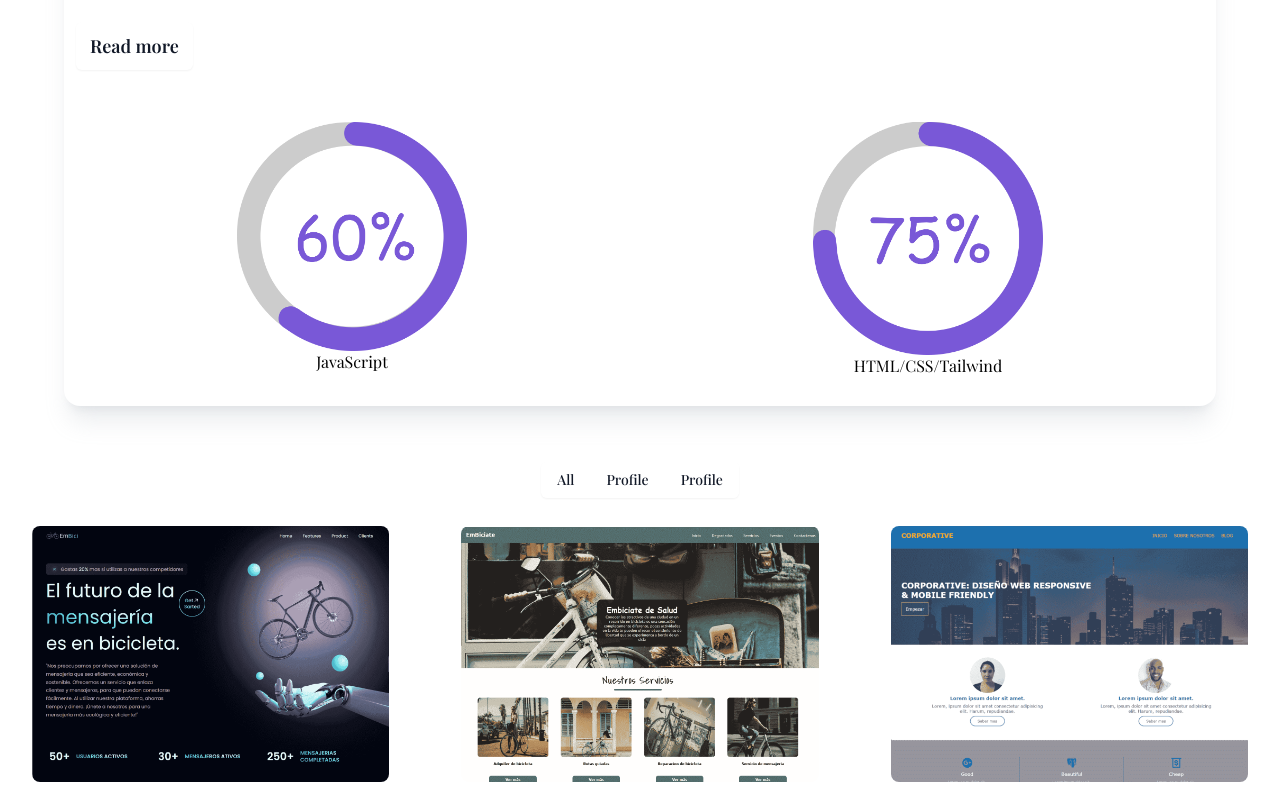
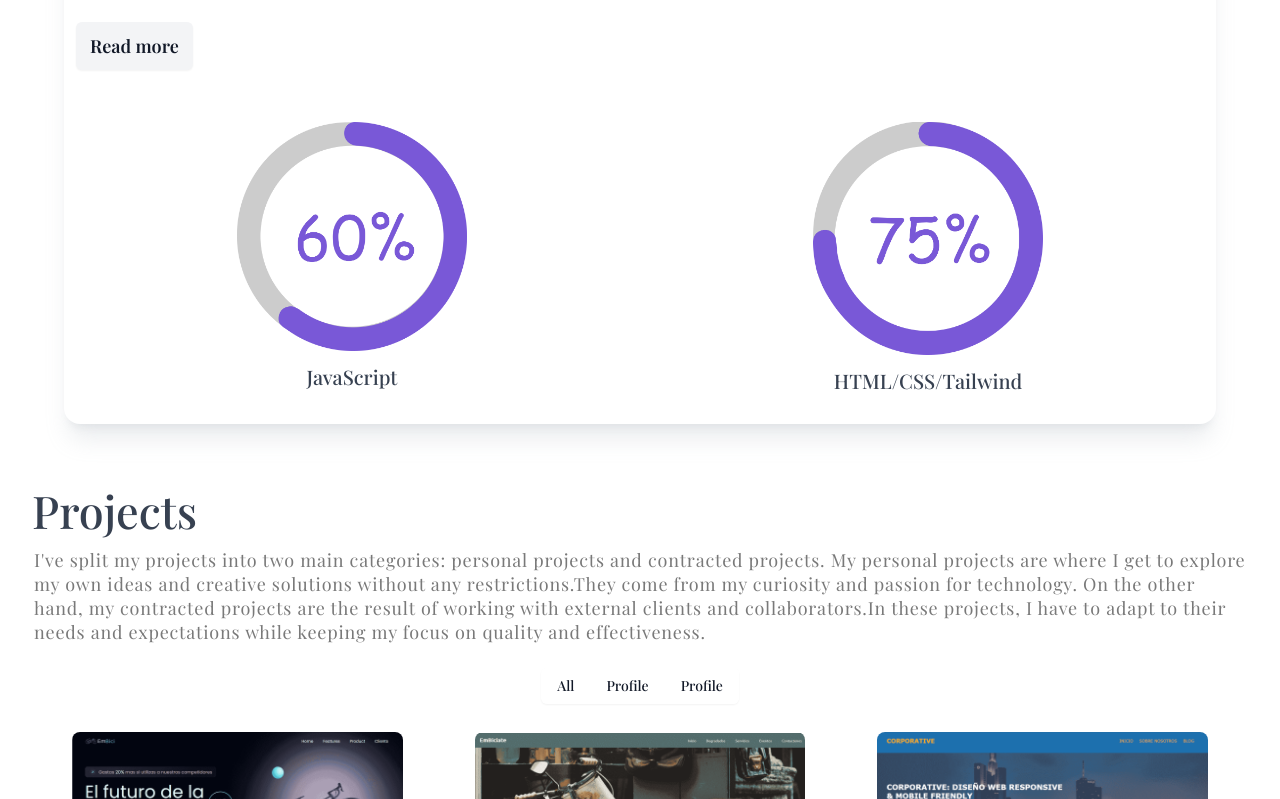
Before and after one commit to jorgeProgramaEn5/next-portfolio, a Next.js app: page / in a window 1280 px wide. Shown: the part 841-1640 px from the top of the page. Built offline with nearby package versions, Linux system fonts and the light colour scheme; a web font is replaced by a local one.

Commit message:
add favicon icon-1

```diff
--- a/src/Components/Carrusel.jsx
+++ b/src/Components/Carrusel.jsx
@@ -35,19 +35,19 @@ export function Carrusel() {
   <Carousel responsive={responsive} infinite={true} arrows={false} autoPlay={true} autoPlaySpeed={3000} className='skill-slider'>
     <div className='flex justify-center items-center flex-col'>
         <Image src={meter1} alt="img_meter" className='w-[50%] md:w-[40%]'/>
-        <h5>Nextjs/React</h5>
+        <h5 className='text-[16px] md:text-[20px] pt-3 text-gray-700 font-medium'>Nextjs/React</h5>
     </div>
-    <div className='flex justify-center items-center flex-col'>
+    <div className='text-[16px] md:text-[20px] flex justify-center items-center flex-col'>
         <Image src={meter2} alt="img_meter" className='w-[50%] md:w-[40%]'/>
-        <h5>JavaScript</h5>
+        <h5 className='pt-3 text-gray-700 font-medium'>JavaScript</h5>
     </div>
-    <div className='flex justify-center items-center flex-col'>
+    <div className='text-[16px] md:text-[20px] flex justify-center items-center flex-col'>
         <Image src={meter3} alt="img_meter" className='w-[50%] md:w-[40%]'/>
-        <h5>HTML/CSS/Tailwind</h5>
+        <h5 className='pt-3 text-gray-700 font-medium'>HTML/CSS/Tailwind</h5>
     </div>
-    <div className='flex justify-center items-center flex-col'>
+    <div className='text-[16px] md:text-[20px] flex justify-center items-center flex-col'>
         <Image src={meter4} alt="img_meter" className='w-[50%] md:w-[40%]'/>
-        <h5>Enthusiasm for learning</h5>
+        <h5 className='pt-3 text-gray-700 font-medium'>Enthusiasm For Learning</h5>
     </div>
   </Carousel>
   )
--- a/src/Components/Projects.jsx
+++ b/src/Components/Projects.jsx
@@ -35,6 +35,19 @@ export function Projects() {
     return (
     <section className='' id='projects'>
         <div className='  flex flex-col justify-center items-center pt-7 mt-7' id='projects'>
+            <div className=' container flex justify-center items-center flex-col md:items-start m-auto pb-6 px-6 md:px-8'>
+                <h2 className="text-[18px] md:text-[45px] font-medium text-gray-700 pb-2">Projects</h2>
+                <p className='text-justify md:text-left text-[18px] tracking-[0.8px] leading-6 text-secondary-400 px-[2px]'>
+                    I've split my projects into two main categories: personal projects and contracted projects. My personal projects are where I get to explore
+                    my own ideas and creative solutions without any restrictions.
+
+                    <span className=' hidden md:inline'>They come from my curiosity and passion for technology.</span> On the other hand, my
+                    contracted projects are the result of working with external clients and collaborators.
+
+                    <span className=' hidden md:inline'>In these projects, I have to adapt to their needs and
+                    expectations while keeping my focus on quality and effectiveness.</span>
+                </p>
+            </div>
             <div className="inline-flex rounded-md shadow-sm" >
                 <button onClick={()=> clickStep1()} type="button" className="px-4 py-2 text-sm font-medium text-gray-900 bg-white border border-gray-200 rounded-l-lg hover:bg-gray-100 hover:text-blue-700 focus:z-10 focus:ring-2 focus:ring-blue-700 focus:text-blue-700 dark:bg-gray-700 dark:border-gray-600 dark:text-white dark:hover:text-white dark:hover:bg-gray-600 dark:focus:ring-blue-500 dark:focus:text-white">
                     <span>All</span>
@@ -48,7 +61,7 @@ export function Projects() {
             </div>
             <div>
 
-                <div className={`${step1} grid gap-2 grid-cols-1 md:grid-cols-2 lg:grid-cols-3 min-w-[90%] pt-7`}>
+                <div className={`${step1} grid gap-2 grid-cols-1 md:grid-cols-2 lg:grid-cols-3 min-w-[90%] pt-7 px-4 md:px-10`}>
                 {
                     projects.map((project, index)=>{
                         return (
@@ -60,7 +73,7 @@ export function Projects() {
                 }
                 </div>
 
-                <div className={`${step2} grid gap-2 grid-cols-1 md:grid-cols-2 lg:grid-cols-3 min-w-[90%] pt-7`}>
+                <div className={`${step2} grid gap-2 grid-cols-1 md:grid-cols-2 lg:grid-cols-3 min-w-[90%] pt-7 px-4 md:px-10`}>
                 {
                     projectsPersonales.map((project, index)=>{
                         return (
@@ -72,7 +85,7 @@ export function Projects() {
                 }
                 </div>
 
-                <div className={`${step3} grid gap-2 grid-cols-1 md:grid-cols-2 lg:grid-cols-3 min-w-[90%] pt-7`}>
+                <div className={`${step3} grid gap-2 grid-cols-1 md:grid-cols-2 lg:grid-cols-3 min-w-[90%] pt-7 px-4 md:px-10`}>
                 {
                     projectsBussiness.map((project, index)=>{
                         return (
--- a/src/Components/Skills.jsx
+++ b/src/Components/Skills.jsx
@@ -43,7 +43,7 @@ export function Skills() {
               <div className="mt-5 mb-10 flex items-center justify-center gap-x-6 lg:justify-start">
               <div
                 onClick={()=> button()}
-                className="rounded-md bg-white px-3.5 py-2.5 text-sm md:text-base lg:text-lg font-semibold text-gray-900 shadow-sm hover:bg-gray-100 focus-visible:outline focus-visible:outline-2 focus-visible:outline-offset-2 focus-visible:outline-white cursor-pointer"
+                className="rounded-md px-3.5 py-2.5 text-sm md:text-base lg:text-lg font-semibold text-gray-900 shadow-sm bg-gray-100 hover:bg-gray-200 focus-visible:outline focus-visible:outline-2 focus-visible:outline-offset-2 focus-visible:outline-white cursor-pointer"
               >
                 {botonText}
               </div>
```
